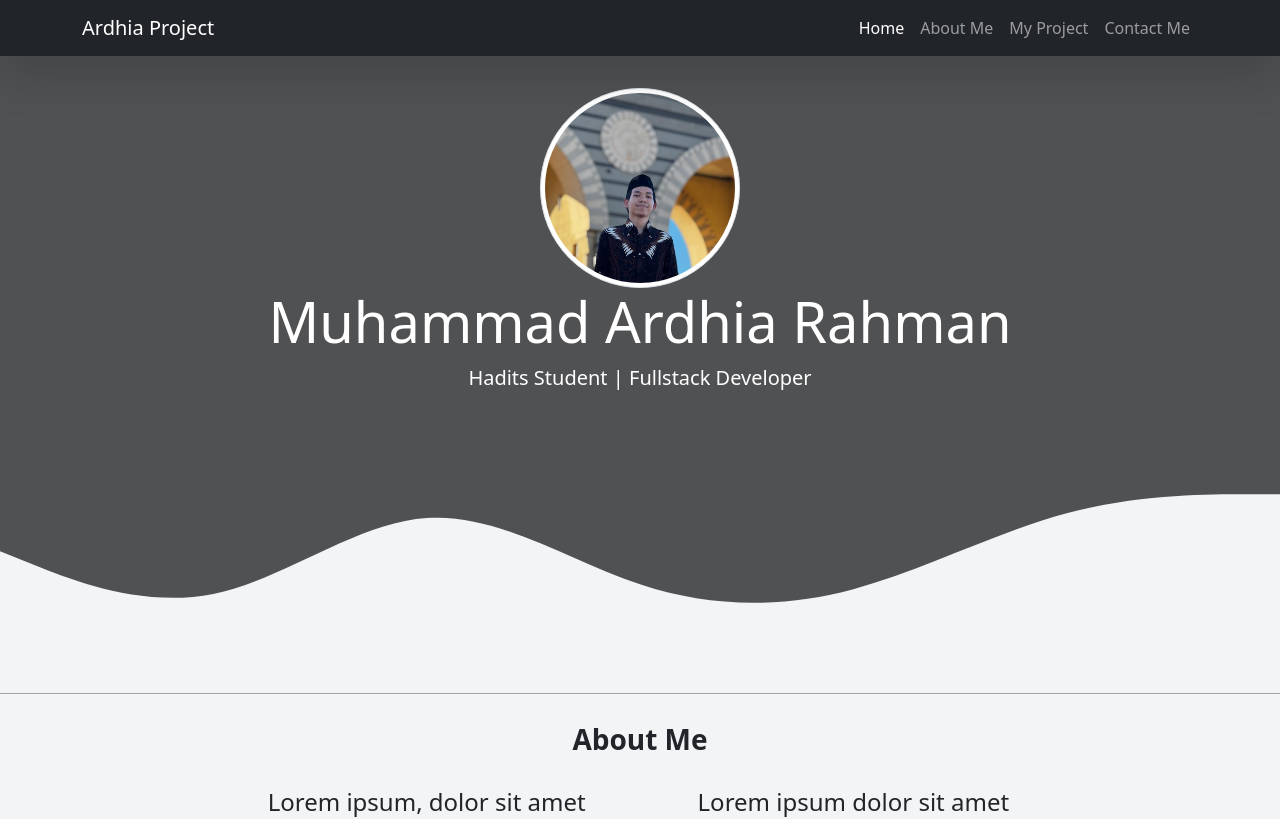
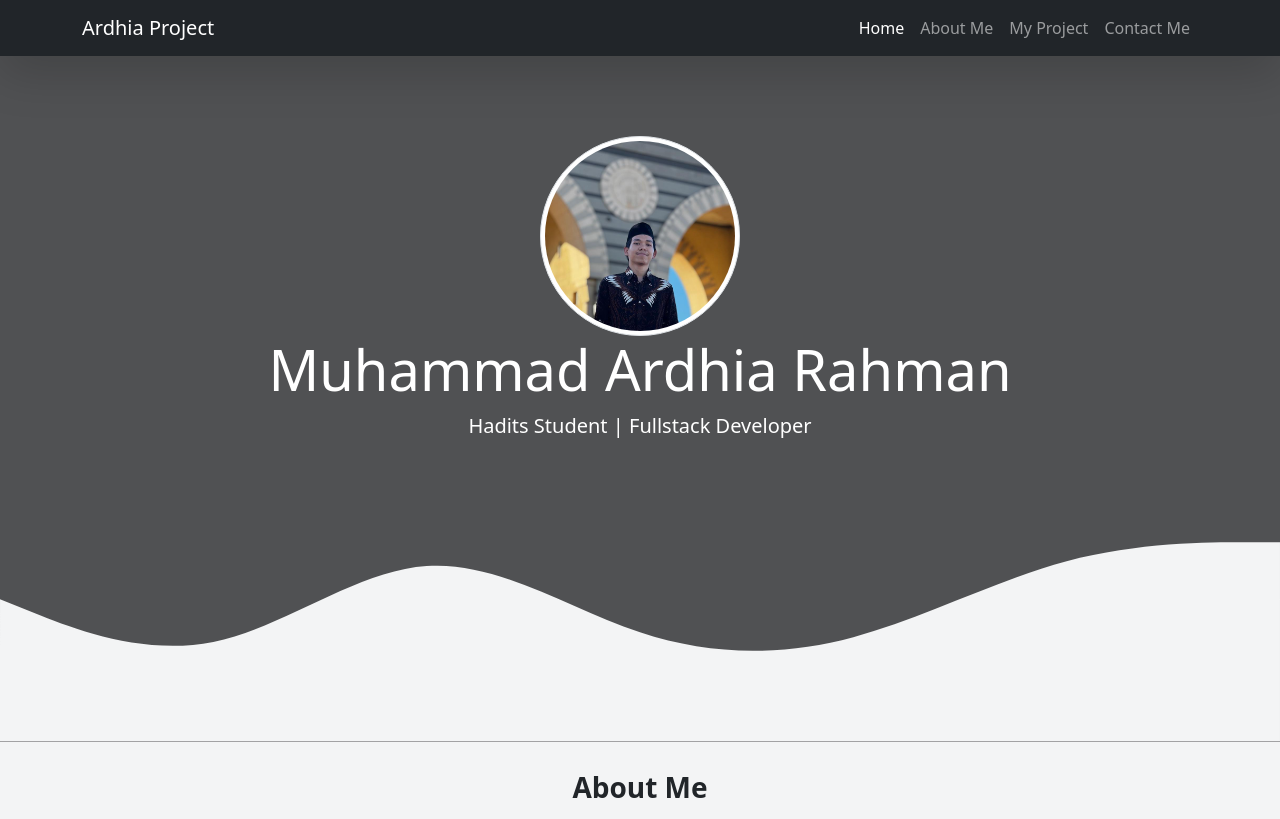
Before and after one commit to matchalatte05/portfolio-bootstrap-5, a plain HTML site: page index.html in a window 1280 px wide. Shown: the top 819 px of the page. Drawn offline with nearby package versions, Linux system fonts and the light colour scheme.

Commit message:
menambahkan margin pada photo profile

```diff
--- a/index.html
+++ b/index.html
@@ -42,7 +42,7 @@
 
     <!-- jumbotron -->
     <section class="jumbotron text-center" style="color: white">
-      <img src="img/Ardhia.jpeg" alt="Ardhia Rahman" width="200" class="rounded-circle img-thumbnail" />
+      <img src="img/Ardhia.jpeg" alt="Ardhia Rahman" width="200" class="rounded-circle img-thumbnail mt-5" />
       <h1 class="display-4">Muhammad Ardhia Rahman</h1>
       <p class="lead">Hadits Student | Fullstack Developer</p>
       <svg xmlns="http://www.w3.org/2000/svg" viewBox="0 0 1440 320">
```
